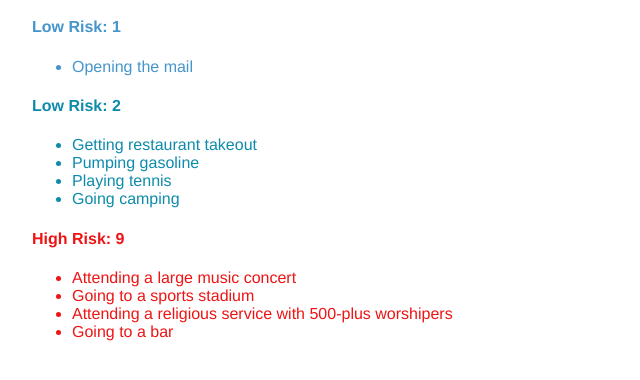
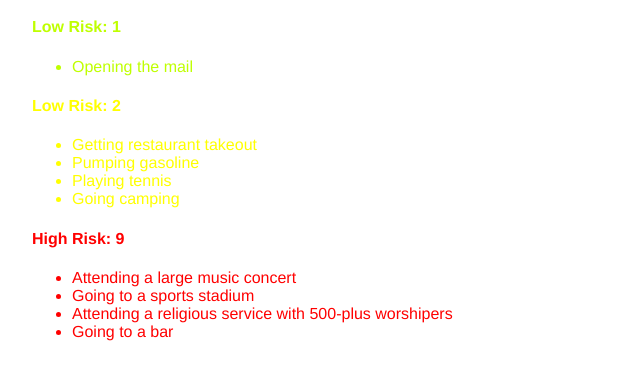
Before and after one commit to vtswebdesign/basicwebdesign, a plain HTML site: page index.html in a window 1280 px wide. Shown: the part 72-452 px from the top of the page, without its empty margins (0-640 px from the left). Drawn offline with Linux system fonts and the light colour scheme.

Commit message:
Update style.css

```diff
--- a/style.css
+++ b/style.css
@@ -13,13 +13,13 @@ h1 {
 }
 
 div.lowrisk1{
-color: #4495cb;
+color: 	#bfff00;
 }
 
 div.lowrisk2{
-color: #0e8bab;
+color: #ffff00;
 }
 
 div.highrisk9{
-  color: #ee1414;
+  color: #ff0000;
 }
```
